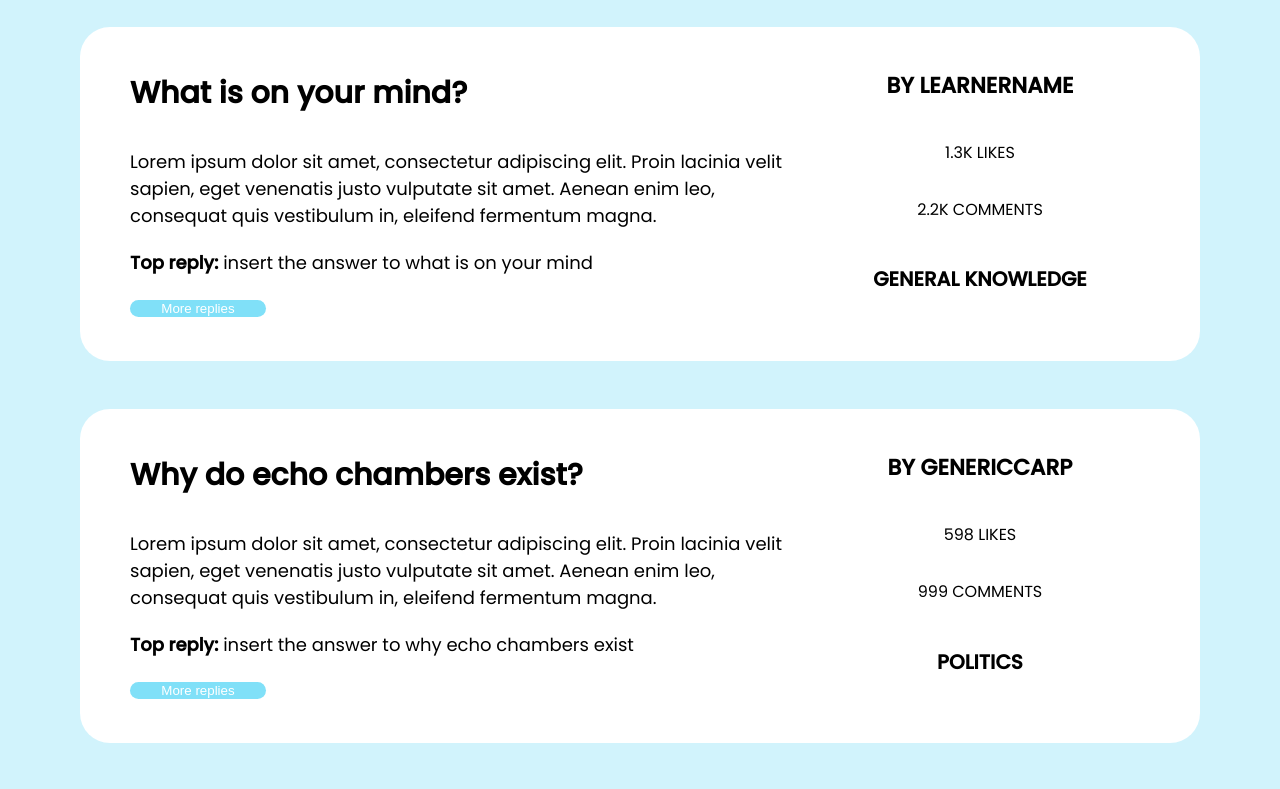
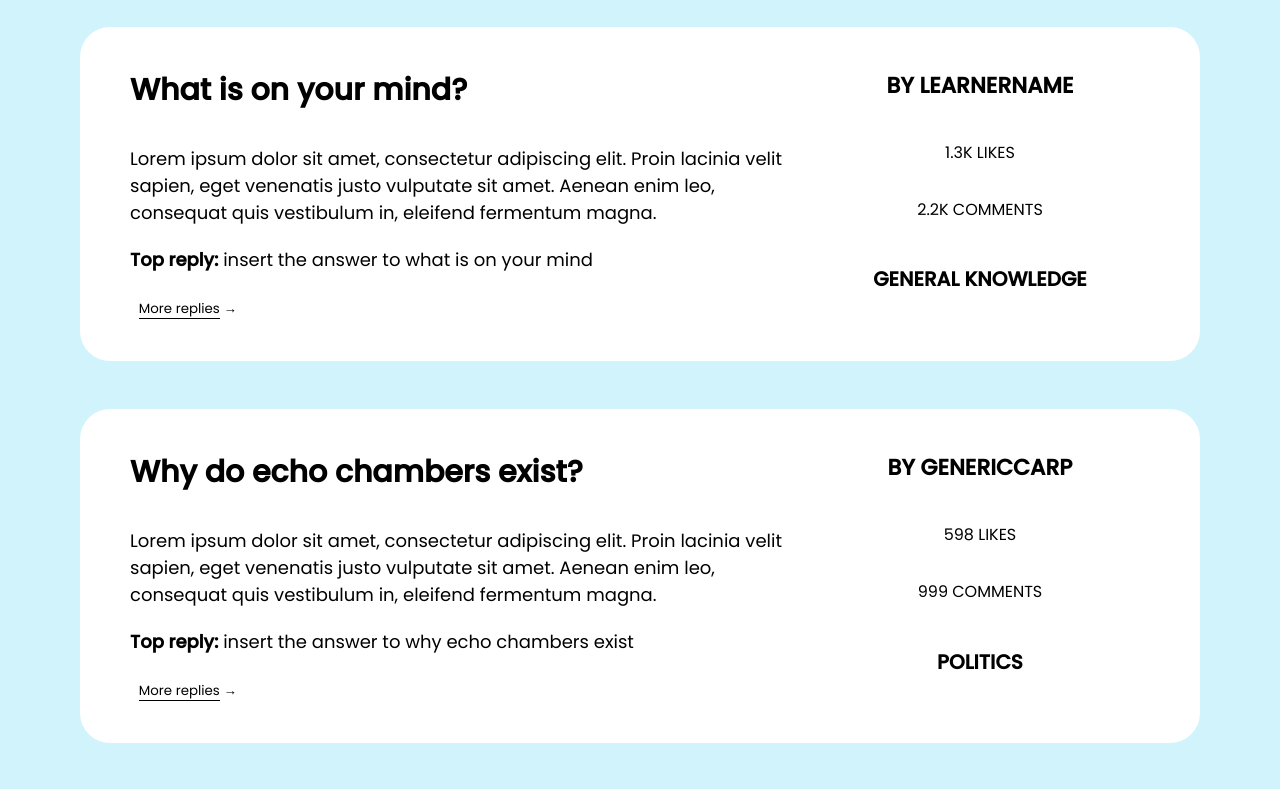
Before and after one commit to learnr-website/learnr-website.github.io, a plain HTML site: page index.html in a window 1280 px wide. Shown: the part 992-1781 px from the top of the page. Drawn offline with Linux system fonts and the light colour scheme; a web font is replaced by a local one.

Commit message:
gabrielbarita: added top questions in the homepage

```diff
--- a/css/home.css
+++ b/css/home.css
@@ -647,11 +647,14 @@ u {
 
 .top-question-button {
 	margin-top: 0.4rem;
-	width: 20%;
+	width: 17%;
+	background-color: rgba(255, 255, 255, 1);
 	border: none;
-	border-radius: 50px;
-	background-color: rgb(128, 224, 248);
-	color: white;
+}
+
+.top-question-button span {
+	border-bottom: 1px solid;
+	font-family: 'Poppins', sans-serif;
 }
 
 .top-question-right-side {
--- a/homepage.js
+++ b/homepage.js
@@ -203,21 +203,21 @@ for (let i = 0; i < postInfo.postTitles.length; i++) {
 	postTitle.innerHTML = `${postInfo.postTitles[i]}`;
 	postDesc.innerHTML = `${postInfo.postDescs[i]}`;
 	topReply.innerHTML = `<b>Top reply:</b> ${postInfo.topReplies[i]}`;
-	postButton.innerHTML = `More replies`;
+	postButton.innerHTML = `<span>More replies</span> &#8594;`;
 	posterName.innerHTML = `BY ${postInfo.posterNames[i]}`;
 	likeCount.innerHTML = `${postInfo.likeCounts[i]} LIKES`;
 	commentCount.innerHTML = `${postInfo.commentCounts[i]} COMMENTS`;
 	categoryName.innerHTML = `${postInfo.categoryNames[i]}`;
 
-	postButton.addEventListener('mouseover', () => {
-		postButton.style.transform = 'scale(1.05)';
-		postButton.style.backgroundColor = 'black';
-		postButton.addEventListener('mouseout', () => {
-			postButton.style.transform = 'scale(1.0)';
-			postButton.style.backgroundColor = 'rgb(128, 224, 248)';
-		});
-		console.log('works');
-	});
+	// postButton.addEventListener('mouseover', () => {
+	// 	postButton.style.transform = 'scale(1.05)';
+	// 	postButton.style.backgroundColor = 'black';
+	// 	postButton.addEventListener('mouseout', () => {
+	// 		postButton.style.transform = 'scale(1.0)';
+	// 		postButton.style.backgroundColor = 'rgb(128, 224, 248)';
+	// 	});
+	// 	console.log('works');
+	// });
 
 	document.querySelector('.top-questions').appendChild(threadBox);
 }
```
